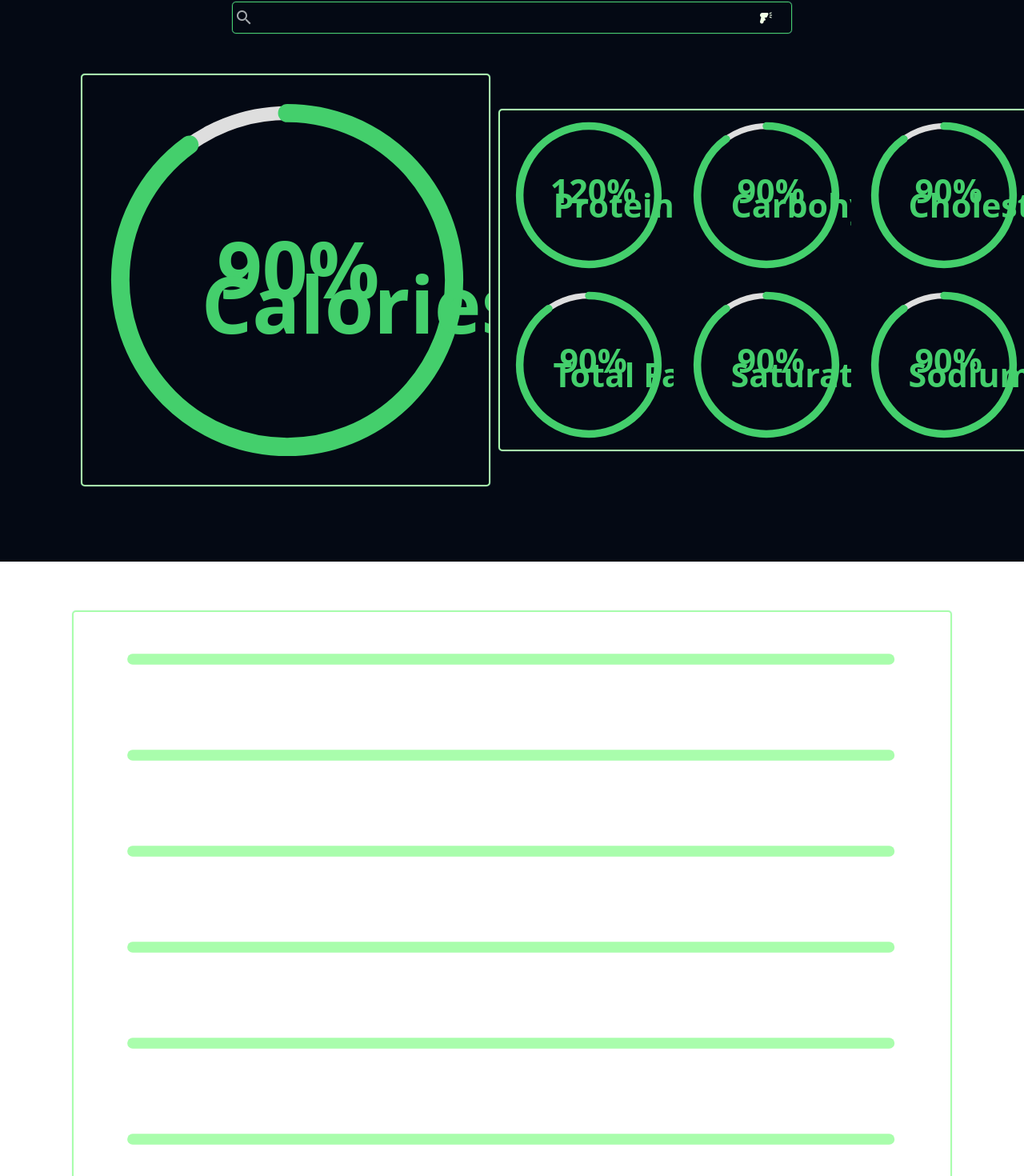
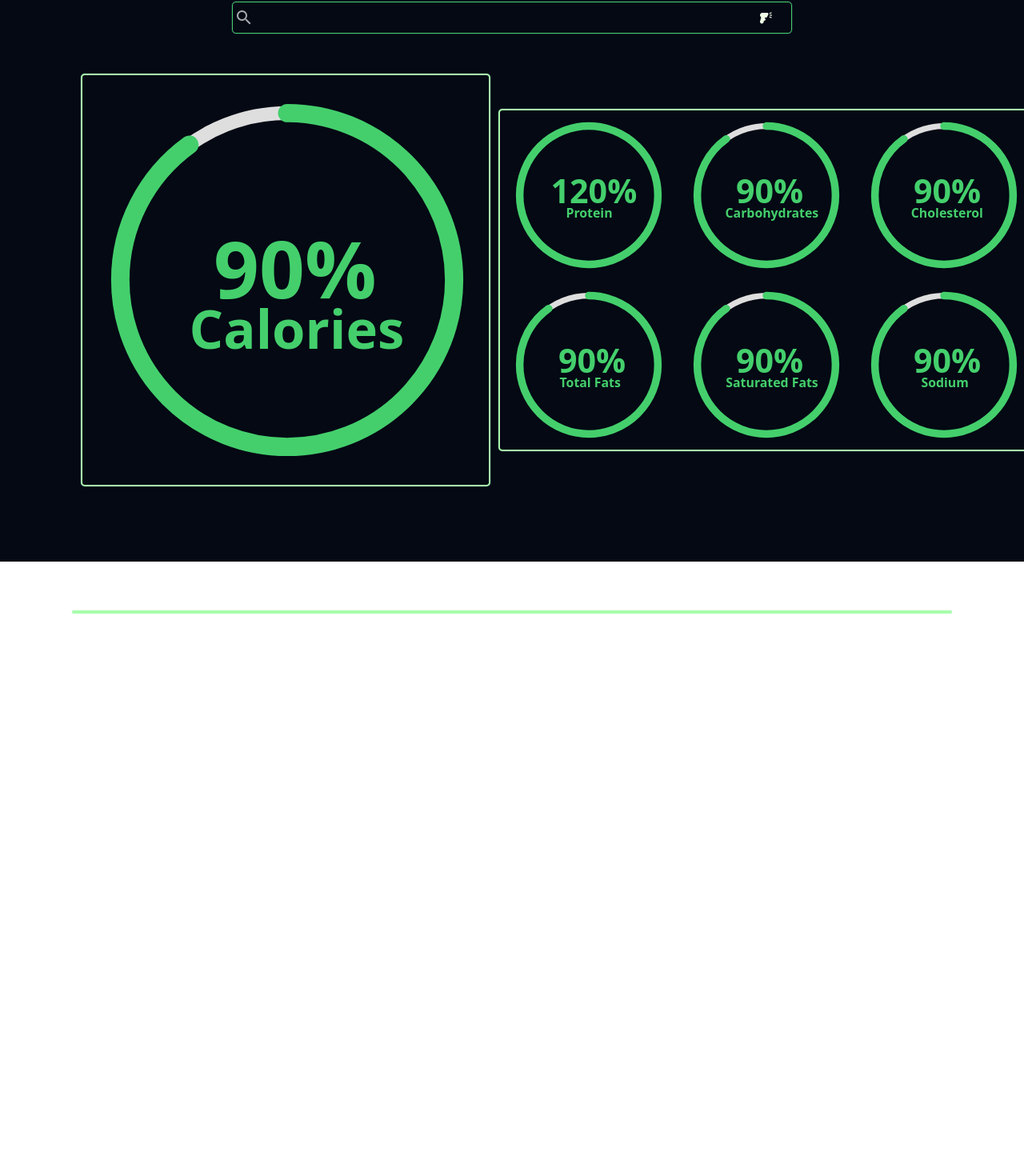
Before and after one commit to fifty1-fifty/Vitamind, a React (Vite) app in the folder frontend/: page /home in a window 1280 px wide. Shown: the part 98-1568 px from the top of the page at 80% size. After the commit the page ends 865 px from the top, so only its background shows below. Built offline with nearby package versions, Linux system fonts and the light colour scheme; a web font is replaced by a local one.

Commit message:
Add files via upload

```diff
--- /dev/null
+++ b/frontend/src/components/home-comp/dailytrackbargrouping.tsx
@@ -0,0 +1,54 @@
+/*import React, { useRef, useEffect, useState } from 'react';
+import DailyTrackBar from '../home-comp/dailytrackedbar/'
+
+const TrackBarGrouping = () =>
+{
+ const componentRef = useRef(null);
+  const [isVisible, setIsVisible] = useState(false);
+
+  useEffect(() => {
+    const observer = new IntersectionObserver(
+      (entries) => {
+        entries.forEach((entry) => {
+          if (entry.isIntersecting) {
+            setIsVisible(true);
+            observer.unobserve(entry.target); // Stop observing once visible
+          }
+        });
+      },
+      { threshold: 0.9 } // Trigger when 10% of the component is visible
+    );
+
+    if (componentRef.current) {
+      observer.observe(componentRef.current);
+    }
+
+    return () => {
+      if (componentRef.current) {
+        observer.unobserve(componentRef.current);
+      }
+    };
+  }, []);
+
+  return (
+    <div ref={componentRef} style={{ minHeight: '300px', border: '1px solid gray' }}>
+      {isVisible ? (
+        <div>
+            <DailyTrackBar />
+            <DailyTrackBar />
+            <DailyTrackBar />
+            <DailyTrackBar />
+            <DailyTrackBar />
+
+
+        </div>
+      ) : (
+        <p>Scroll down to load content...</p>
+      )}
+    </div>
+  );
+};
+
+
+export default TrackBarGrouping;
+*/
--- a/frontend/src/components/home-comp/dailytrackedbar.tsx
+++ b/frontend/src/components/home-comp/dailytrackedbar.tsx
@@ -1,4 +1,11 @@
 //import {useState} from 'react';
+
+type Props =
+{
+  switchToScanner: () => void;
+}
+
+
 
 const BarProgress = /*({ progress = 0, duration = 300,
 strokeColor = 'white', bgStrokeColor = 'gray',
@@ -22,10 +29,29 @@ text=''})*/ () => {
           y1= '105'
           x2='1158'
           y2='105'
-          stroke='#a9fdac'
+          stroke='white'
           strokeWidth='30'
           strokeLinecap="round"
         />
+        <text className='progressText'
+          x="-500"
+          y="85"
+          fill="white"
+          fontSize="52"
+          fontWeight="bold"
+         >
+        'big nuts'
+      </text>
+      <text className='progressText'
+        x="-50"
+        y="85"
+        fill="white"
+        fontSize="15"
+        fontWeight="bold"
+       >
+        hello beans
+      </text>
+
 
     </svg>
 
--- a/frontend/src/components/home-comp/dailytrackedcircle.tsx
+++ b/frontend/src/components/home-comp/dailytrackedcircle.tsx
@@ -5,7 +5,7 @@ const CIRCUMFERENCE = 2 * Math.PI * RADIUS;
 
 const CircularProgress = ({ progress = 0, duration = 300,
 size = '212', strokeColor = '#44cf6c', bgStrokeColor = '#dedede',
-strokeWidth = 12, textColor = '#44cf6c', fontSize = 52, text=""
+strokeWidth = 12, textColor = '#44cf6c', fontSize = 20, text="", xAxis= 0, yAxis = 125
 }) => {
 
 
@@ -47,7 +47,7 @@ strokeWidth = 12, textColor = '#44cf6c', fontSize = 52, text=""
   CIRCUMFERENCE - (displayedProgress / 100) * CIRCUMFERENCE
 );
 
-  const horizontalShift = (strokeDashoffset != 0 ? 10 : -5);
+  const horizontalShift = (strokeDashoffset != 0 ? 8 : -4);
   /*const strokeDashoffset =
     CIRCUMFERENCE - (displayedProgress / 100) * CIRCUMFERENCE;*/
 
@@ -92,8 +92,8 @@ strokeWidth = 12, textColor = '#44cf6c', fontSize = 52, text=""
         {`${Math.round(displayedProgress)}%`}
       </text>
       <text className='progressText'
-        x="0"
-        y="125"
+        x={xAxis}
+        y={yAxis}
         fill={textColor}
         fontSize={fontSize}
         fontWeight="bold"
--- /dev/null
+++ b/frontend/src/components/test-components/test.tsx
@@ -0,0 +1,49 @@
+import React, { useRef, useEffect, useState } from 'react';
+import DailyTrackBar from '../home-comp/dailytrackedbar/'
+
+// TEST COMPONENT, NOTHING INTERESTING TO SEE HERE
+
+const LazyLoadedComponent = () => {
+  const componentRef = useRef(null);
+  const [isVisible, setIsVisible] = useState(false);
+
+  useEffect(() => {
+    const observer = new IntersectionObserver(
+      (entries) => {
+        entries.forEach((entry) => {
+          if (entry.isIntersecting) {
+            setIsVisible(true);
+            observer.unobserve(entry.target); // Stop observing once visible
+          }
+        });
+      },
+      { threshold: 0.9 } // Trigger when 10% of the component is visible
+    );
+
+    if (componentRef.current) {
+      observer.observe(componentRef.current);
+    }
+
+    return () => {
+      if (componentRef.current) {
+        observer.unobserve(componentRef.current);
+      }
+    };
+  }, []);
+
+  return (
+    <div ref={componentRef} style={{ minHeight: '300px', border: '1px solid gray' }}>
+      {isVisible ? (
+        <div>
+          <h2>Loaded Component</h2>
+          <p>This content only loads when scrolled into view.</p>
+          <DailyTrackBar />
+        </div>
+      ) : (
+        <p>Scroll down to load content...</p>
+      )}
+    </div>
+  );
+};
+
+export default LazyLoadedComponent;
--- a/frontend/src/pages/HomePage.tsx
+++ b/frontend/src/pages/HomePage.tsx
@@ -7,6 +7,10 @@ import DailyStats from '../components/home-comp/dailytrackedcircle';
 import DailyBar from '../components/home-comp/dailytrackedbar';
 import '../components/home-comp/home.css';
 
+
+
+//test
+//import TrackBarGrop from '../components/home-comp/dailytrackbargrouping';
 
 
 const HomePage = () =>
@@ -35,23 +39,44 @@ const HomePage = () =>
             <div className='row align-items-center justify-content-center' id='main-progress-rings-area'>
 
                 <div className='col align-self-center' id='calorie-ring-area'>
-                    <DailyStats progress={90} size={'512'} text={'Calories'}/>
-                </div>
+                  {toggleScanner === 'first' && <DailyStats
+                    progress={90}
+                    size={'512'}
+                    text={'Calories'}
+                    fontSize={35}
+                    xAxis={-8}
+                    yAxis={135} switchToScanner={() => setToggleScanner('second')}/>
+}
 
 
 
+
+
+            </div>
                 <div className='col align-self-center justrify-content-center' id='minor-ring-area'>
                     <div className='row align-items-center' id='minor-rings-row-area'>
                         <div className='col align-self-center' id='individual-ring'>
-                            <DailyStats progress={120} text={'Protein'}/>
+
+                            {toggleScanner === 'first' && <DailyStats
+                              progress={120}
+                              text={'Protein'}
+                              xAxis={20} switchToScanner={() => setToggleScanner('second')}/>}
                         </div>
 
                         <div className='col align-self-center' id='individual-ring'>
-                            <DailyStats progress={90} text={'Carbohydrates'}/>
+
+                            {toggleScanner === 'first' && <DailyStats
+                             progress={90}
+                             text={'Carbohydrates'}
+                             xAxis={-9} switchToScanner={() => setToggleScanner('second')}/>}
                         </div>
 
                         <div className='col align-self-center' id='individual-ring'>
-                            <DailyStats progress={90} text={'Cholesterol'}/>
+
+                            {toggleScanner === 'first' && <DailyStats
+                             progress={90}
+                             text={'Cholesterol'}
+                             xAxis={4} switchToScanner={() => setToggleScanner('second')}/>}
                         </div>
                     </div>
 
@@ -59,15 +84,24 @@ const HomePage = () =>
 
                     <div className='row align-items-center' id='minor-rings-row-area'>
                        <div className='col align-self-center' id='individual-ring'>
-                            <DailyStats progress={90} text={'Total Fats'}/>
+                            {toggleScanner === 'first' && <DailyStats
+                             progress={90}
+                             text={'Total Fats'}
+                             xAxis={10} switchToScanner={() => setToggleScanner('second')}/>}
                         </div>
 
                         <div className='col align-self-center' id='individual-ring'>
-                            <DailyStats progress={90} text={'Saturated Fats'}/>
+                            {toggleScanner === 'first' && <DailyStats
+                             progress={90}
+                             text={'Saturated Fats'}
+                             xAxis={-8} switchToScanner={() => setToggleScanner('second')}/>}
                         </div>
 
                          <div className='col align-self-center' id='individual-ring'>
-                            <DailyStats progress={90} text={'Sodium'}/>
+                            {toggleScanner === 'first' && <DailyStats
+                              progress={90}
+                              text={'Sodium'}
+                              xAxis={20} switchToScanner={() => setToggleScanner('second')}/>}
                         </div>
                     </div>
                 </div>
@@ -78,17 +112,14 @@ const HomePage = () =>
             <div className='row align-items-end justify-content-center'>
 
                 <div className='col align-self-end' id='nuts'>
-                     <DailyBar />
-                     <DailyBar />
-                     <DailyBar />
-                     <DailyBar />
-                     <DailyBar />
-                     <DailyBar />
-                     <DailyBar />
-                     <DailyBar />
-                     <DailyBar />
-                     <DailyBar />
-                     <DailyBar />
+
+
+
+
+
+
+
+
                 </div>
 
 
@@ -124,3 +155,20 @@ const HomePage = () =>
 };
 
 export default HomePage;
+
+
+
+
+
+
+//<TrackBarGrop />
+                   /* {toggleScanner === 'first' && <DailyBar switchToScanner={() => setToggleScanner('second')}/>}
+                    {toggleScanner === 'first' && <DailyBar switchToScanner={() => setToggleScanner('second')}/>}
+                    {toggleScanner === 'first' && <DailyBar switchToScanner={() => setToggleScanner('second')}/>}
+                    {toggleScanner === 'first' && <DailyBar switchToScanner={() => setToggleScanner('second')}/>}
+                    {toggleScanner === 'first' && <DailyBar switchToScanner={() => setToggleScanner('second')}/>}
+                    {toggleScanner === 'first' && <DailyBar switchToScanner={() => setToggleScanner('second')}/>}
+                    {toggleScanner === 'first' && <DailyBar switchToScanner={() => setToggleScanner('second')}/>}
+                    {toggleScanner === 'first' && <DailyBar switchToScanner={() => setToggleScanner('second')}/>}
+                    {toggleScanner === 'first' && <DailyBar switchToScanner={() => setToggleScanner('second')}/>}
+                    {toggleScanner === 'first' && <DailyBar switchToScanner={() => setToggleScanner('second')}/>} */
--- a/frontend/src/pages/TestPage.tsx
+++ b/frontend/src/pages/TestPage.tsx
@@ -1,6 +1,7 @@
 //import {useState} from "react";
 
 import '../components/home-comp/home.css';
+import Test from '../components/test-components/test';
 
 const TestPage = () =>
 {
@@ -10,6 +11,30 @@ const TestPage = () =>
 
    return (
         <div className='container-fluid' id='top-of-page'>
+
+          <Test />
+          <Test />
+          <Test />
+
+          <Test />
+
+          <Test />
+
+          <Test />
+
+          <Test />
+
+          <Test />
+
+          <Test />
+
+          <Test />
+
+          <Test />
+
+          <Test />
+
+
         </div>
 );
 };
```
Also changed, not shown: frontend/src/components/login-comp/login-form.tsx (+45 -10 lines), frontend/src/components/nutrients-comp/stat-layout.tsx (+14 -5 lines).
